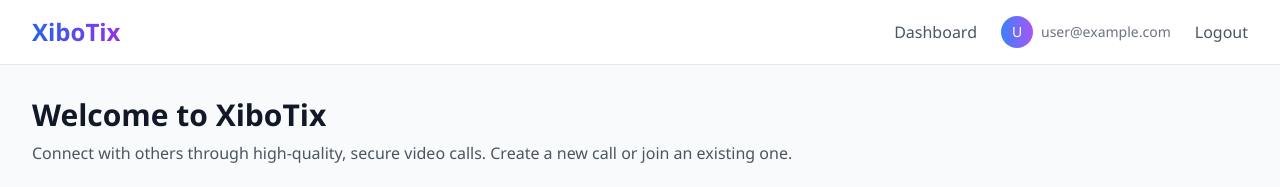
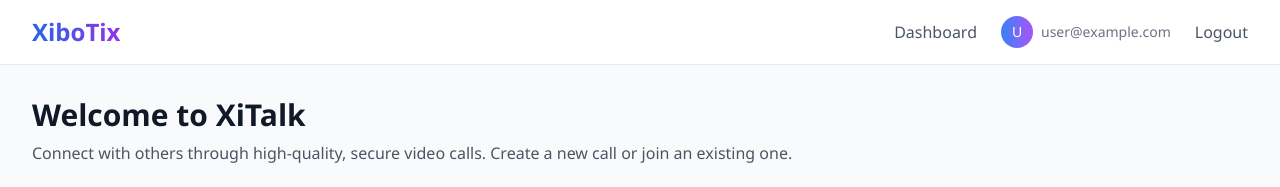
Before and after one commit to Santhosh-776/vidcom, a React (Vite) app in the folder xibotix-video-call-proto/: page / in a window 1280 px wide. Shown: the top 187 px of the page. Built offline with nearby package versions, Linux system fonts and the light colour scheme; no server answers; sample sign-in values are in the browser's storage.

Commit message:
Update DashboardPage.tsx

```diff
--- a/xibotix-video-call-proto/src/pages/DashboardPage.tsx
+++ b/xibotix-video-call-proto/src/pages/DashboardPage.tsx
@@ -8,7 +8,6 @@ export default function DashboardPage() {
     const navigate = useNavigate();
 
     const handleCreateCall = () => {
-        // Generate a random call ID
         const randomId = Math.random().toString(36).substring(2, 15);
         navigate(`/call/${randomId}`);
     };
@@ -26,7 +25,7 @@ export default function DashboardPage() {
         <div>
             <header className="mb-8">
                 <h1 className="text-3xl font-bold text-gray-900">
-                    Welcome to XiboTix
+                    Welcome to XiTalk
                 </h1>
                 <p className="mt-2 text-gray-600 max-w-3xl">
                     Connect with others through high-quality, secure video
```
